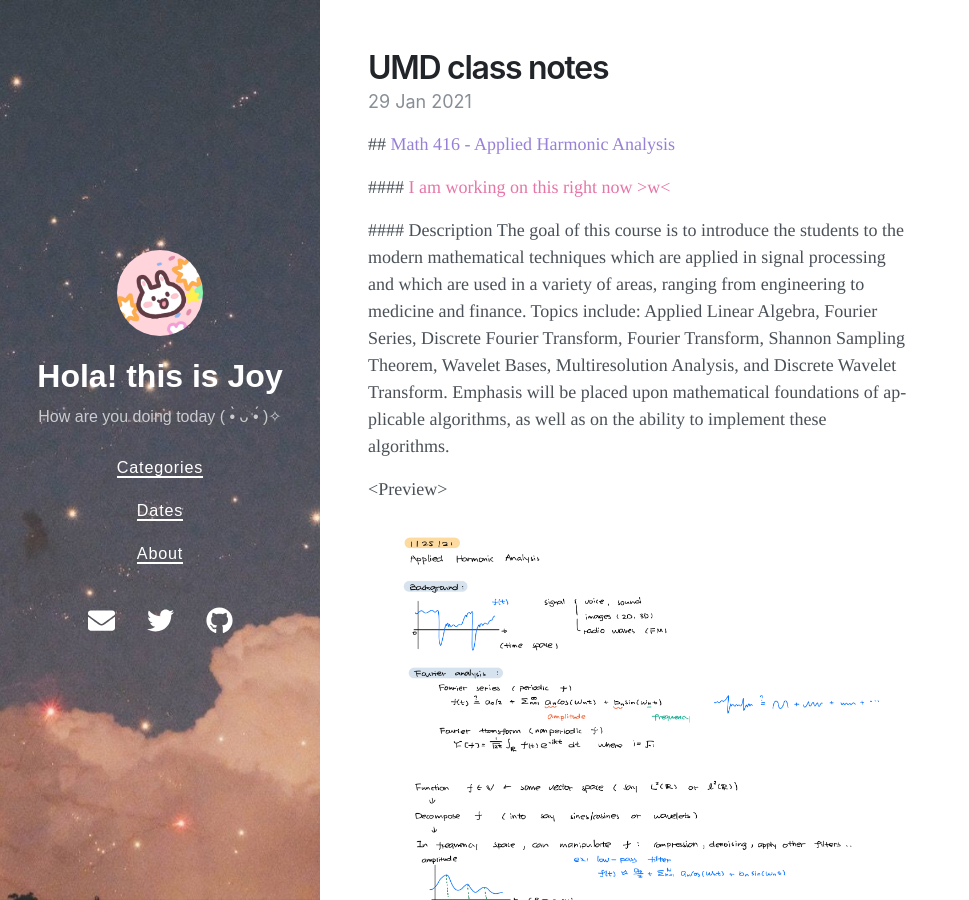
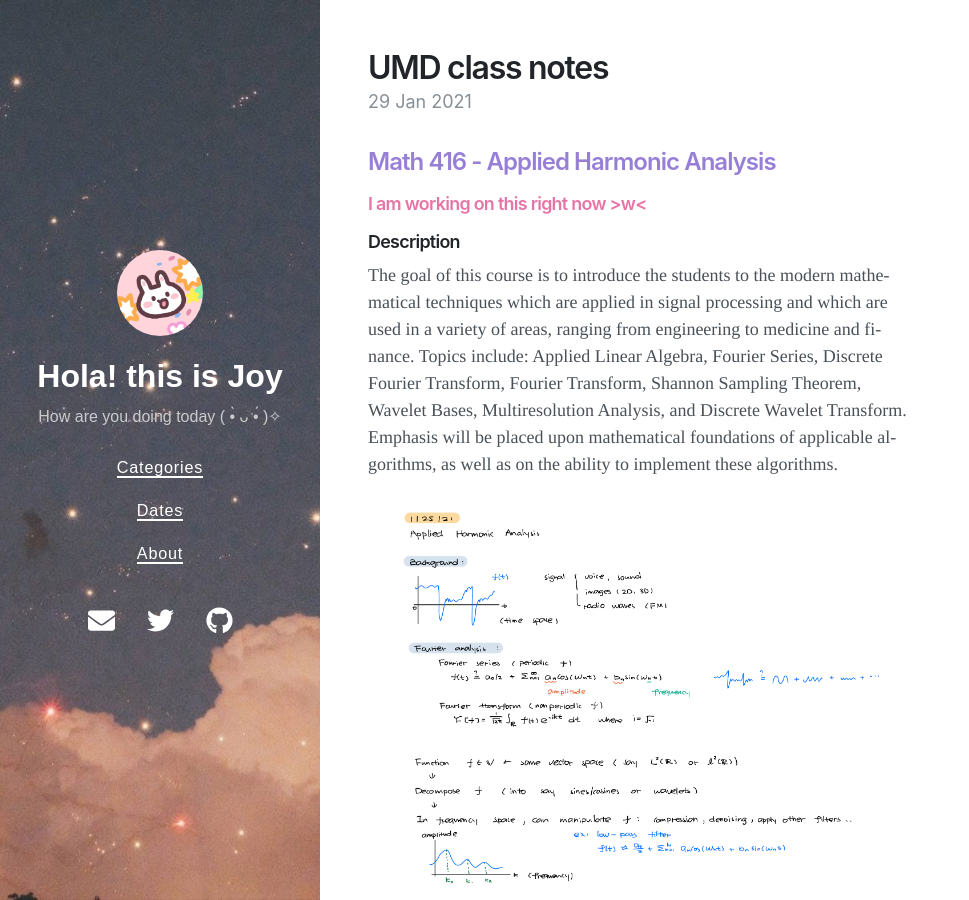
Before and after one commit to Joy3Luo/mathnotes, a Jekyll site: the page built from _posts/2021-01-29-UMDNotes.md, in a window 1280 px wide and 900 px high. Shown: the whole window, without its empty margins (0-969 px from the left). Built offline with Jekyll 4.4.1, drawn with Linux system fonts in a browser that asks for light colours; nearby versions of some CDN libraries; some of the changed text lies outside the part shown.

Commit message:
Update 2021-01-29-UMDNotes.md

```diff
--- a/_posts/2021-01-29-UMDNotes.md
+++ b/_posts/2021-01-29-UMDNotes.md
@@ -17,27 +17,22 @@ math: true
   </script>
 
 
-  ## <font color= 977FD7> Math 416 - Applied Harmonic Analysis</font>
+## <font color= 977FD7> Math 416 - Applied Harmonic Analysis</font>
 
-  #### <font color= E675A7> I am working on this right now >w<</font>
+#### <font color= E675A7> I am working on this right now >w<</font>
 
-  #### Description
-  The goal of this course is to introduce the students to the modern mathematical techniques which are applied in signal processing and which are used in a variety of areas, ranging from engineering to medicine and finance. Topics include: Applied Linear Algebra, Fourier Series, Discrete Fourier Transform, Fourier Transform, Shannon Sampling Theorem, Wavelet Bases, Multiresolution Analysis, and Discrete Wavelet Transform. Emphasis will be placed upon mathematical foundations of applicable algorithms, as well as on the ability to implement these algorithms.
+#### Description
+The goal of this course is to introduce the students to the modern mathematical techniques which are applied in signal processing and which are used in a variety of areas, ranging from engineering to medicine and finance. Topics include: Applied Linear Algebra, Fourier Series, Discrete Fourier Transform, Fourier Transform, Shannon Sampling Theorem, Wavelet Bases, Multiresolution Analysis, and Discrete Wavelet Transform. Emphasis will be placed upon mathematical foundations of applicable algorithms, as well as on the ability to implement these algorithms.
 
-  \<Preview>
+<img src="{{ '/docs/MATH416preview.png' | relative_url }}">
 
-  <img src="{{ '/docs/MATH416preview.png' | relative_url }}">
-
-  <a href="/mathnotes/docs/MATH416.pdf">Open to see notes</a>
-
+<a href="/mathnotes/docs/MATH416.pdf">Open to see notes</a>
 
 
 ## <font color= 977FD7> AMSC 460 Computational Methods</font>
 
 #### Description
 Basic computational methods for interpolation, least squares, approximation, numerical quadrature, numerical solution of nonlinear equations, systems of linear equations, and initial value problems for ordinary differential equations. Emphasis on the methods and their computational properties rather on their analytic aspects.
-
-\<Preview>
 
 <img src="{{ '/docs/AMSC460preview.png' | relative_url }}">
 
@@ -48,7 +43,6 @@ Basic computational methods for interpolation, least squares, approximation, num
 #### Description
 The course covers the basics of groups, rings, integral domains and fields. There will be a detailed study of several groups, and a study of the properties of integers and polynomials. Emphasis is on the origin of the mathematical ideas studied and the logical structure of the subject. (This course is not open to mathematics graduate students. Credit will only be given for one of Math 402 and 403.) The last item in the list of topics could be replaced by other topics in algebra, for example, coding theory or crystallographic groups.
 
-\<Preview>
 
 <img src="{{ '/docs/MATH402preview.png' | relative_url }}">
 
@@ -60,7 +54,6 @@ The course covers the basics of groups, rings, integral domains and fields. Ther
 #### Description
 Covered sequences and series of numbers, continuity and differentiability of real valued functions of one variable, the Riemann integral, sequences of functions and power series. Functions of several variables including partial derivatives, multiple integrals, line and surface integrals. The implicit function theorem.......
 
-\<Preview>
 
 <img src="{{ '/docs/MATH411preview.png' | relative_url }}">
 
```
